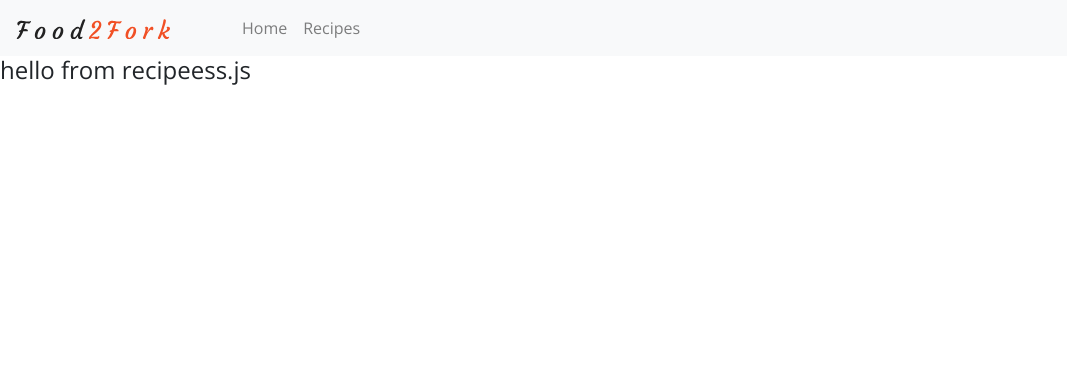
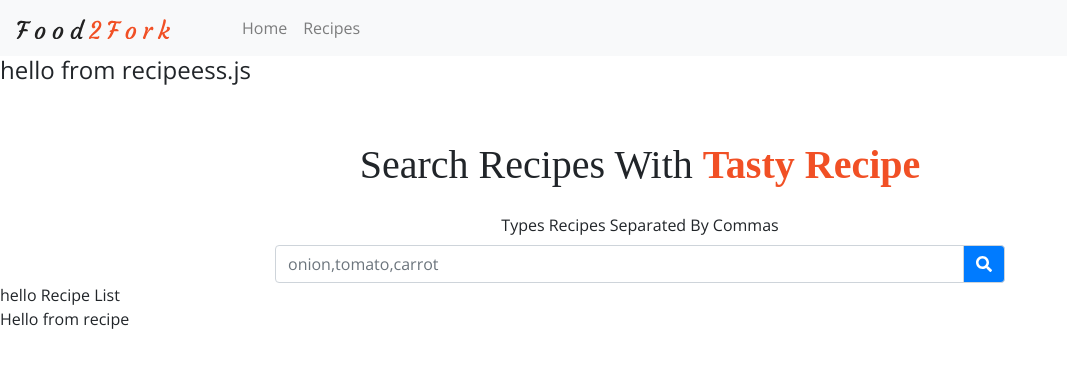
Before and after one commit to himanshu-rawat0710/react-recipe, a React (Create React App) app: page /recipes in a window 1280 px wide. Shown: the top 368 px of the page, without its empty margins (0-1067 px from the left). Built offline with nearby package versions, Linux system fonts and the light colour scheme; a web font is replaced by a local one.

Commit message:
made changes to search

```diff
--- /dev/null
+++ b/src/components/Recipe.js
@@ -0,0 +1,11 @@
+import React, { Component } from 'react'
+
+export default class Recipe extends Component {
+    render() {
+        return (
+            <div>
+                Hello from recipe
+            </div>
+        )
+    }
+}
--- /dev/null
+++ b/src/components/RecipeList.js
@@ -0,0 +1,14 @@
+import React, { Component } from 'react';
+
+import Recipe from './Recipe';
+
+export default class RecipeList extends Component {
+    render() {
+        return (
+            <div>
+                hello Recipe List
+                <Recipe />
+            </div>
+        )
+    }
+}
--- /dev/null
+++ b/src/components/Search.js
@@ -0,0 +1,37 @@
+import React, { Component } from 'react';
+import { FontAwesomeIcon } from '@fortawesome/react-fontawesome'
+import { faSearch } from '@fortawesome/free-solid-svg-icons'
+
+
+export default class Search extends Component {
+    render() {
+        const {handleChange, handleSubmit, search} = this.props;
+        return (
+            <div className="container">
+                <div className="row">
+                    <div className="col-10 mx-auto col-md-8 mt-5 text-center">
+                        <h1 className='text-slanted text-capitalize'>
+                            Search recipes with <strong className='text-orange'>Tasty Recipe</strong>
+                        </h1>
+                        <form  className="mt-4">
+                            <label htmlFor="search" className='text-capitalize'>Types recipes separated by commas
+                            </label>
+                            <div className="input-group">
+                                <input type='text' name='search' className="form-control" placeholder='onion,tomato,carrot'
+                                value={search}
+                                onChange={handleChange}/>
+
+                                <div className="input-group-append">
+                                    <button type='submit' className='input-group-text bg-primary text-white' onClick={handleSubmit}>
+                                        <FontAwesomeIcon icon={faSearch} />
+
+                                    </button>
+                                </div>
+                            </div>
+                        </form>
+                    </div>
+                </div>
+            </div>
+        )
+    }
+}
--- a/src/pages/Recipes.js
+++ b/src/pages/Recipes.js
@@ -1,11 +1,33 @@
-import React, { Component } from 'react'
+import React, { Component } from 'react';
+import RecipeList from '../components/RecipeList';
+import Search from '../components/Search';
+import {recipeData} from '../data/tempList'
+export default class Recipes extends Component {
+    constructor(props) {
+        super(props)
+    }
+    state={
+        recipes:recipeData,
+        search:''
 
-export default class Recipes extends Component {
+    }
+
+    handleChange= (event) => {
+        this.setState({
+            search:event.target.value
+        });
+    };
+
+    handleSubmit = (event) => {
+        event.preventDefault()
+    }
     render() {
         return (
-            <div>
+            <>
                 <h4>hello from recipeess.js</h4>
-            </div>
+                <Search search={this.state.search} handleChange={this.handleChange} handleSubmit={this.handleSubmit} />
+                <RecipeList />
+            </>
         )
     }
 }
```
Also changed, not shown: 1 other file (tests, documents, lock files or other folders).
